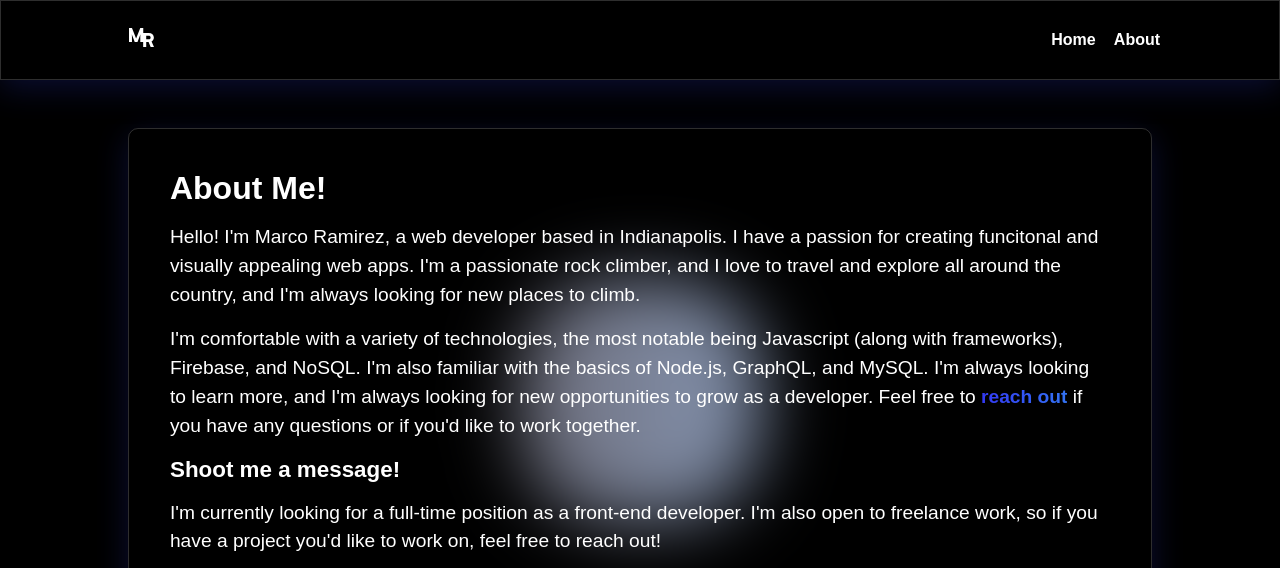
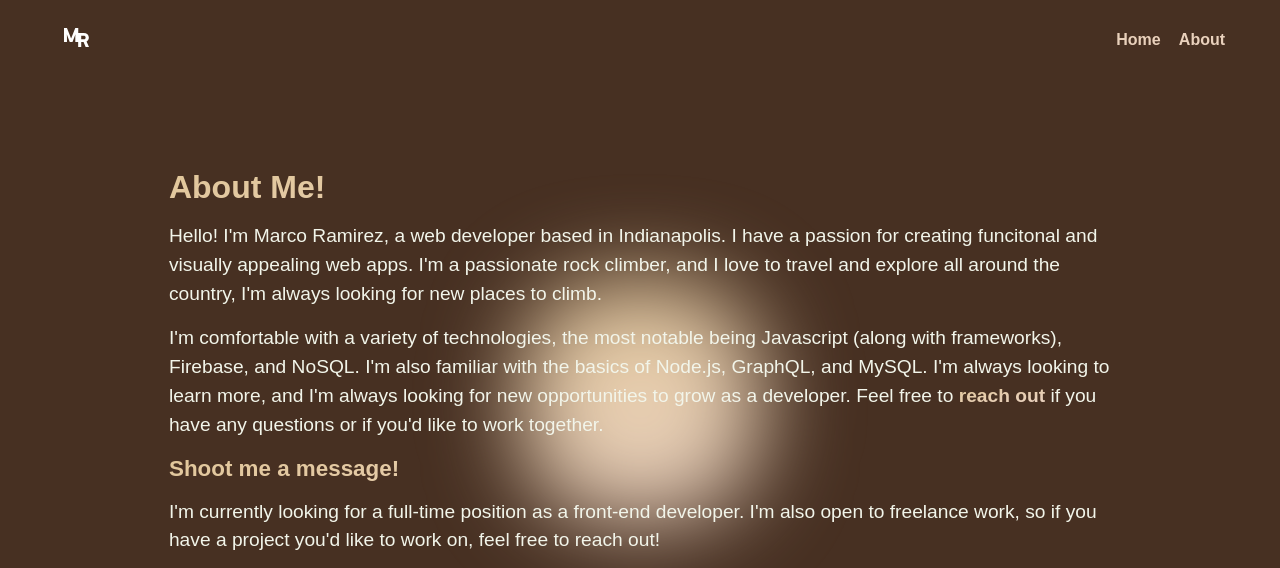
Before and after one commit to mramirez0610/portfolio2023, a Gatsby site: page /about in a window 1280 px wide. Shown: the top 568 px of the page. Built offline with nearby package versions, Linux system fonts and the light colour scheme; Gatsby itself is replaced by a stand-in of ours; a web font is replaced by a local one.

Commit message:
big color change

```diff
--- a/src/components/layout.module.scss
+++ b/src/components/layout.module.scss
@@ -7,7 +7,7 @@
 html,
 body {
   font-family: "Satoshi", sans-serif;
-  background-color: #000;
+  background-color: #473022;
   overflow-x: hidden;
 }
 h1,
@@ -24,20 +24,14 @@ body {
 }
 .header {
   height: 10%;
-  width: 100%;
+  width: 100vw;
   display: flex;
   justify-content: space-between;
   align-items: center;
-
-  box-shadow: 0 8px 32px 0 rgba(31, 38, 135, 0.37);
-  backdrop-filter: blur(11.5px);
-  -webkit-backdrop-filter: blur(11.5px);
-
-  border: 1px solid rgba(255, 255, 255, 0.18);
-
-  color: #fff;
-
-  padding: 0 10%;
+  background: linear-gradient(170deg, rgb(225, 198, 153), rgb(235, 211, 196));
+  -webkit-background-clip: text;
+  -webkit-text-fill-color: transparent;
+  padding: 0 5%;
   position: fixed;
   z-index: 2;
 
@@ -78,21 +72,11 @@ body {
   height: 50px;
   max-height: 3000px;
   padding: 4%;
-  border: 2px solid black;
-  transition: height 500ms ease-in-out;
-
+  transition: height 700ms ease-in-out;
+  color: #f2f5ea;
   & > * {
-    animation: fadeIn 800ms ease-in-out;
+    animation: fadeIn 500ms ease-in-out;
   }
-
-  // background: rgba(255, 255, 255, 0.75);
-  box-shadow: 0 8px 32px 0 rgba(31, 38, 135, 0.37);
-  backdrop-filter: blur(11.5px);
-  -webkit-backdrop-filter: blur(11.5px);
-  border-radius: 10px;
-  border: 1px solid rgba(255, 255, 255, 0.18);
-  color: #fff;
-
   p {
     font-size: 1.2rem;
     line-height: 1.5;
@@ -102,7 +86,6 @@ body {
 .svg {
   position: absolute;
   z-index: 1;
-  // background: url(../assets/imgs/grid.svg) repeat;
   min-height: 90vh;
   width: 100vw;
   margin: 0;
@@ -120,13 +103,14 @@ body {
   transform: translate(-50%, -50%);
   width: 15em;
   height: 15em;
-  filter: blur(35px);
+  filter: blur(45px);
 
   // background: linear-gradient(90deg, #335bf4 0%, #2ae9c9 100%);
   // background: linear-gradient(90deg, #3339f4 0%, #3373f4 100%);
 
   //spotlight
-  background: linear-gradient(90deg, #6e6e7b 0%, #8696b3 100%);
+  // background: linear-gradient(90deg, #6e6e7b 0%, #8696b3 100%);
+  background: linear-gradient(170deg, rgb(225, 198, 153), rgb(235, 211, 196));
   z-index: 0;
   border-radius: 40%;
   transition: top 60ms, left 60ms;
--- a/src/pages/about.js
+++ b/src/pages/about.js
@@ -6,6 +6,7 @@ import {
   cLogo,
   subHeader,
   linkTo,
+  flair,
 } from "../pages/content.module.scss";
 import Layout from "../components/layout";
 import Seo from "../components/seo";
@@ -17,13 +18,12 @@ const AboutPage = () => {
   return (
     <Layout>
       <div className={contact}>
-        <h1>About Me!</h1>
+        <h1 className={flair}>About Me!</h1>
         <p>
           Hello! I'm Marco Ramirez, a web developer based in Indianapolis. I
           have a passion for creating funcitonal and visually appealing web
           apps. I'm a passionate rock climber, and I love to travel and explore
-          all around the country, and I'm always looking for new places to
-          climb.
+          all around the country, I'm always looking for new places to climb.
         </p>
 
         <p>
@@ -35,6 +35,7 @@ const AboutPage = () => {
           <Link
             className={linkTo}
             target="_blank"
+            rel="noreferrer"
             to="https://linkedin.com/in/marcoramirez001"
           >
             reach out
@@ -43,7 +44,9 @@ const AboutPage = () => {
         </p>
 
         <div className={subHeader}>
-          <h3 style={{ fontSize: "1.4em" }}>Shoot me a message!</h3>
+          <h3 className={flair} style={{ fontSize: "1.4em" }}>
+            Shoot me a message!
+          </h3>
         </div>
         <p>
           I'm currently looking for a full-time position as a front-end
@@ -57,13 +60,21 @@ const AboutPage = () => {
         </p>
 
         <div className={contactOptions}>
-          <a target="_blank" href="https://linkedin.com/in/marcoramirez001">
+          <a
+            target="_blank"
+            rel="noreferrer"
+            href="https://linkedin.com/in/marcoramirez001"
+          >
             <img className={cLogo} src={li} alt="LinkedIn" />
           </a>
           <a href="mailto:marcoramirezmail@gmail.com">
             <img className={cLogo} src={ma} alt="mail" />
           </a>
-          <a target="_blank" href="https://github.com/mramirez0610">
+          <a
+            target="_blank"
+            rel="noreferrer"
+            href="https://github.com/mramirez0610"
+          >
             <img className={cLogo} src={gh} alt="Github" />
           </a>
         </div>
--- a/src/pages/content.module.scss
+++ b/src/pages/content.module.scss
@@ -23,7 +23,11 @@
     font-size: 2em;
 
     .flair {
-      background: linear-gradient(90deg, #3339f4 0%, rgb(51, 119, 244) 100%);
+      background: linear-gradient(
+        170deg,
+        rgb(225, 198, 153),
+        rgb(235, 211, 196)
+      );
       -webkit-background-clip: text;
       -webkit-text-fill-color: transparent;
     }
@@ -84,8 +88,11 @@
         .linkTo {
           font-weight: bold;
           text-decoration: none;
-
-          background: linear-gradient(90deg, #3339f4 0%, #3360f4 100%);
+          background: linear-gradient(
+            170deg,
+            rgb(225, 198, 153),
+            rgb(235, 211, 196)
+          );
           -webkit-background-clip: text;
           -webkit-text-fill-color: transparent;
         }
@@ -98,8 +105,13 @@
   p {
     font-size: 1.2em;
   }
+  .flair {
+    background: linear-gradient(170deg, rgb(225, 198, 153), rgb(235, 211, 196));
+    -webkit-background-clip: text;
+    -webkit-text-fill-color: transparent;
+  }
   .linkTo {
-    background: linear-gradient(90deg, #3339f4 0%, #3373f4 100%);
+    background: linear-gradient(170deg, rgb(225, 198, 153), rgb(235, 211, 196));
     -webkit-background-clip: text;
     -webkit-text-fill-color: transparent;
     text-decoration: none;
@@ -128,22 +140,22 @@
 .projectDetails {
   .flair {
     font-size: 1.8em;
-    background: linear-gradient(90deg, #3339f4 0%, #3373f4 100%);
+    background: linear-gradient(170deg, rgb(225, 198, 153), rgb(235, 211, 196));
     -webkit-background-clip: text;
     -webkit-text-fill-color: transparent;
     text-decoration: underline;
-    text-decoration-color: #337af4;
+    text-decoration-color: rgb(235, 211, 196);
     font-weight: bold;
   }
   h1 {
     font-size: 1.8em;
-    background: linear-gradient(90deg, #3339f4 0%, #3373f4 100%);
+    background: linear-gradient(170deg, rgb(225, 198, 153), rgb(235, 211, 196));
     -webkit-background-clip: text;
     -webkit-text-fill-color: transparent;
     font-weight: bold;
     a {
       text-decoration: underline;
-      text-decoration-color: #337af4;
+      text-decoration-color: rgb(235, 211, 196);
     }
   }
   .details {
--- a/src/pages/index.js
+++ b/src/pages/index.js
@@ -47,7 +47,7 @@ const IndexPage = ({ data }) => {
         </div>
         <div className={subHeader}>
           <span className={subtitle}>
-            Avid <span className={flair}>Web Developer</span>
+            <span className={flair}>Web Developer</span>
             {" and "}
             <span className={flair}>Rock Climber</span>.
           </span>
```
Also changed, not shown: src/assets/imgs/colors.png (deleted), src/assets/imgs/grid.svg (deleted).
